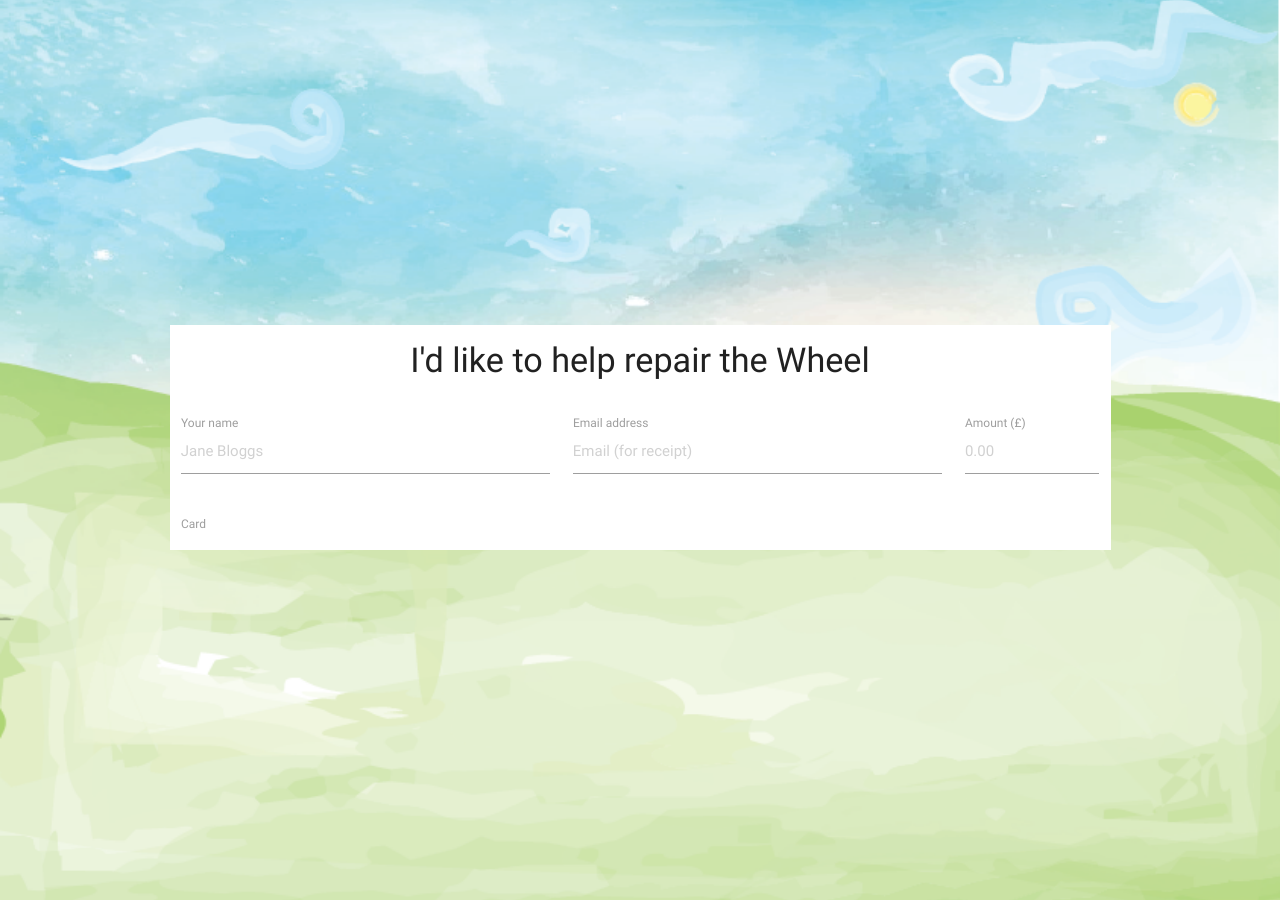
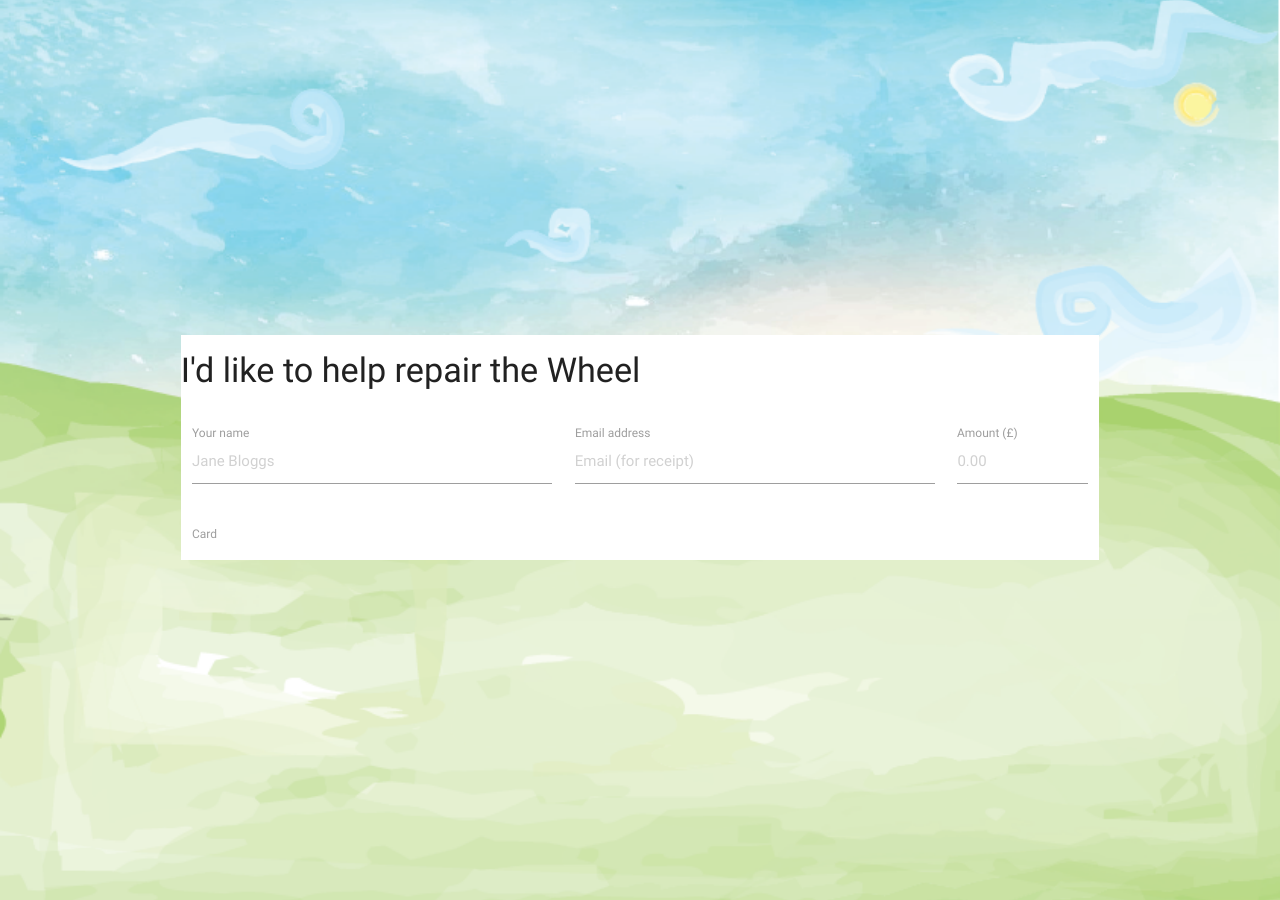
Before and after one commit to superhansrepair/superhansrepair.github.io, a Jekyll site: the page built from _parts/wheel.html, in a window 1280 px wide. Built offline with Jekyll 4.4.1, drawn with Linux system fonts in a browser that asks for light colours.

Commit message:
Update part.html

```diff
--- a/_layouts/part.html
+++ b/_layouts/part.html
@@ -4,9 +4,7 @@
   <body id="page-top">
     <div class="section no-pad-bot valign-wrapper" style="height:100vh;background-image:url('/images/Hills.png');background-position:center;background-repeat:no-repeat;background-size:cover;">
       <div class = "container">
-        <div class="row center">
-          {% include payment-form.html %}
-        </div>
+        {% include payment-form.html %}
       </div>
     </div>
   </body>
```
